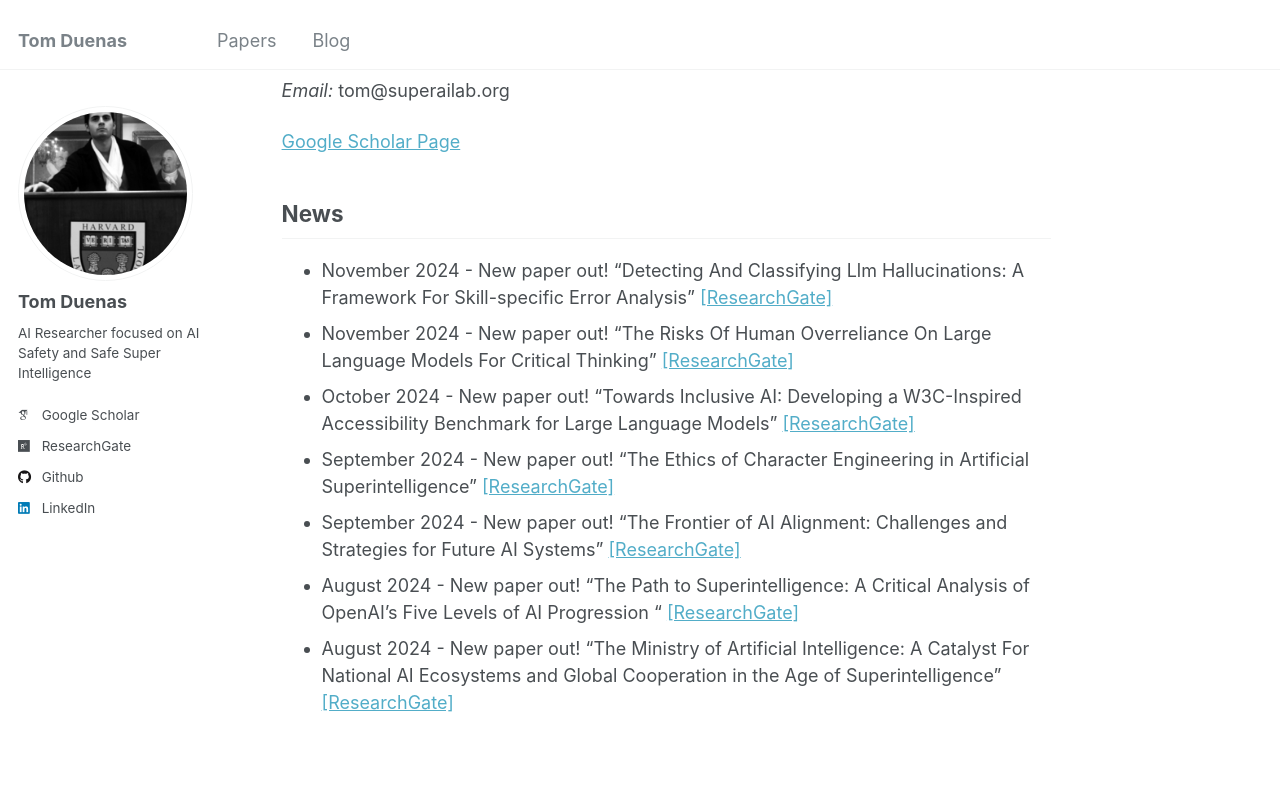
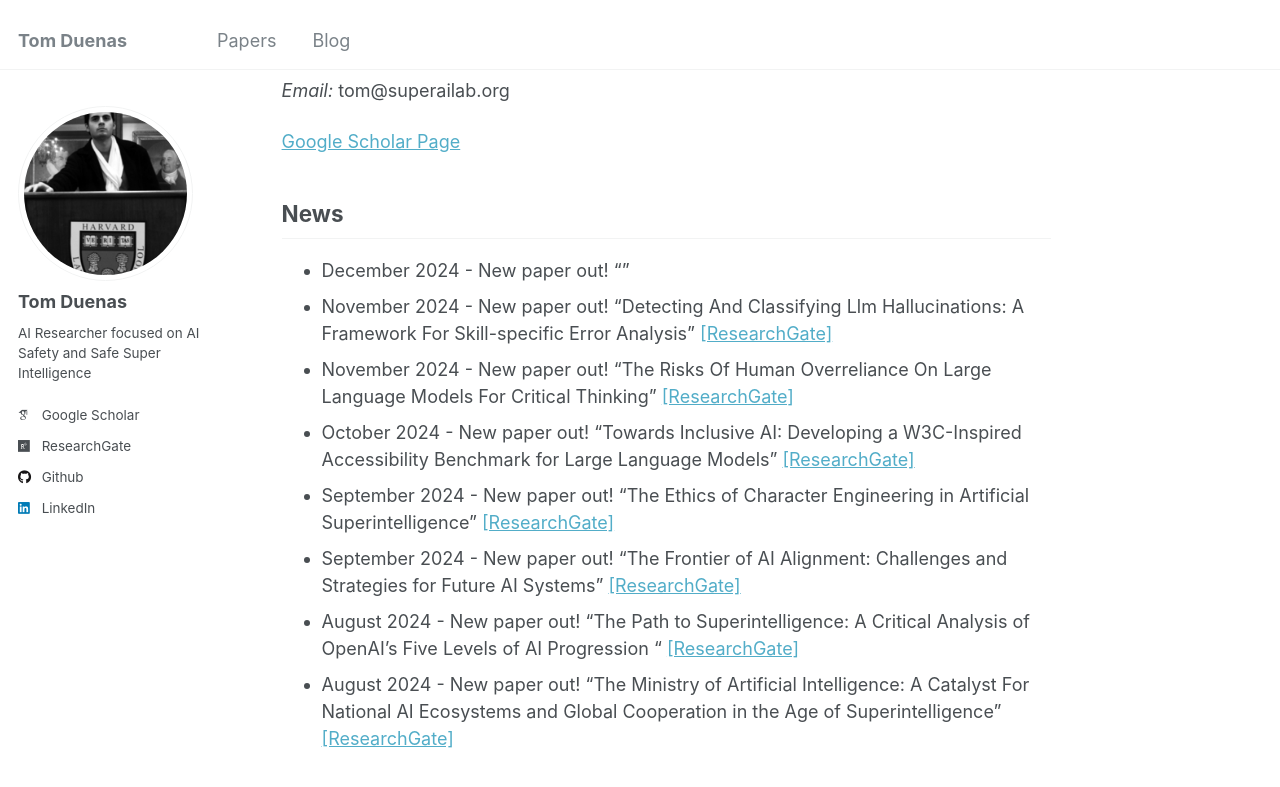
Before and after one commit to TomDuenas/tomduenas.github.io, a Jekyll site: the page built from _pages/about.md, in a window 1280 px wide and 900 px high, scrolled down 528 px. Shown: the top 787 px of the window. Built offline with Jekyll 4.4.1, drawn with Linux system fonts in a browser that asks for light colours; some web fonts are replaced.

Commit message:
Update about.md

```diff
--- a/_pages/about.md
+++ b/_pages/about.md
@@ -22,6 +22,7 @@ Broadly, I am interested in exploring how we can develop AI systems that are not
 [Google Scholar Page](https://scholar.google.com/citations?user=ZUEwQFkAAAAJ=en)
 
 ## News
+* December 2024 - New paper out! ""
 * November 2024 - New paper out! "Detecting And Classifying Llm Hallucinations: A Framework For Skill-specific Error Analysis"  [[ResearchGate]](https://www.researchgate.net/publication/386140108_Detecting_And_Classifying_Llm_Hallucinations_A_Framework_For_Skill-specific_Error_Analysis)
 * November 2024 - New paper out! "The Risks Of Human Overreliance On Large Language Models For Critical Thinking" [[ResearchGate]](https://www.researchgate.net/publication/385743952_The_Risks_Of_Human_Overreliance_On_Large_Language_Models_For_Critical_Thinking)
 * October 2024 - New paper out! "Towards Inclusive AI: Developing a W3C-Inspired Accessibility Benchmark for Large Language Models" [[ResearchGate]](https://www.researchgate.net/publication/384662444_Towards_Inclusive_AI_Developing_a_W3C-Inspired_Accessibility_Benchmark_for_Large_Language_Models)
```
